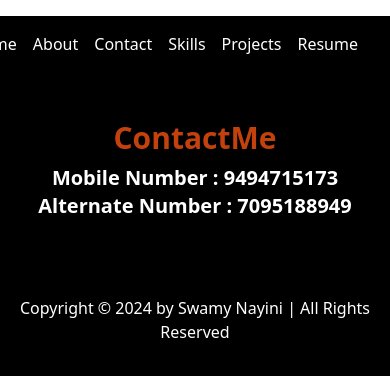
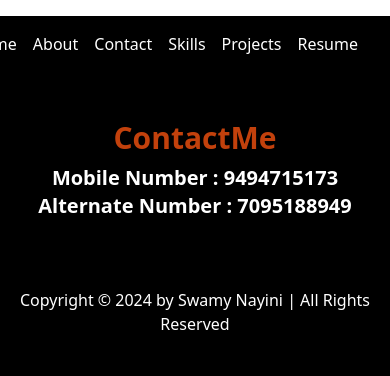
Before and after one commit to swamynayini/PortFolio, a React (Create React App) app: page /contactMe in a window 390 px wide. Shown: the top 376 px of the page. Built offline with nearby package versions, Linux system fonts and the light colour scheme.

Commit message:
Update Footer.js

```diff
--- a/src/components/Footer.js
+++ b/src/components/Footer.js
@@ -3,7 +3,7 @@ import React from 'react'
 const Footer = () => {
   return (
     <footer className='text-center py-3'>
-        <p className='my-2 pt-4'>Copyright &copy; 2024 by Swamy Nayini | All Rights Reserved</p>
+        <p className='md:my-2 pt-4'>Copyright &copy; 2024 by Swamy Nayini | All Rights Reserved</p>
     </footer>
   )
 }
```
